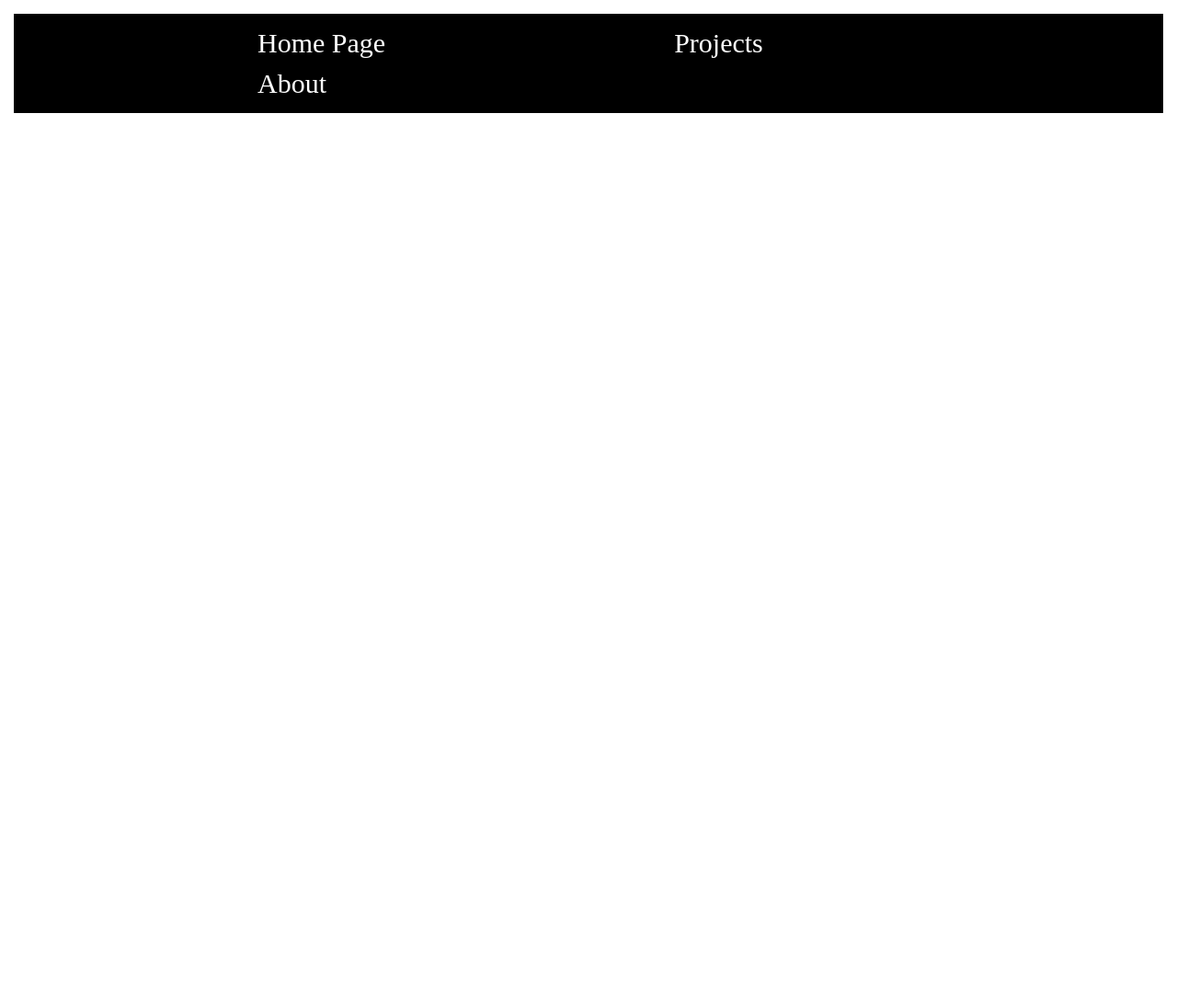
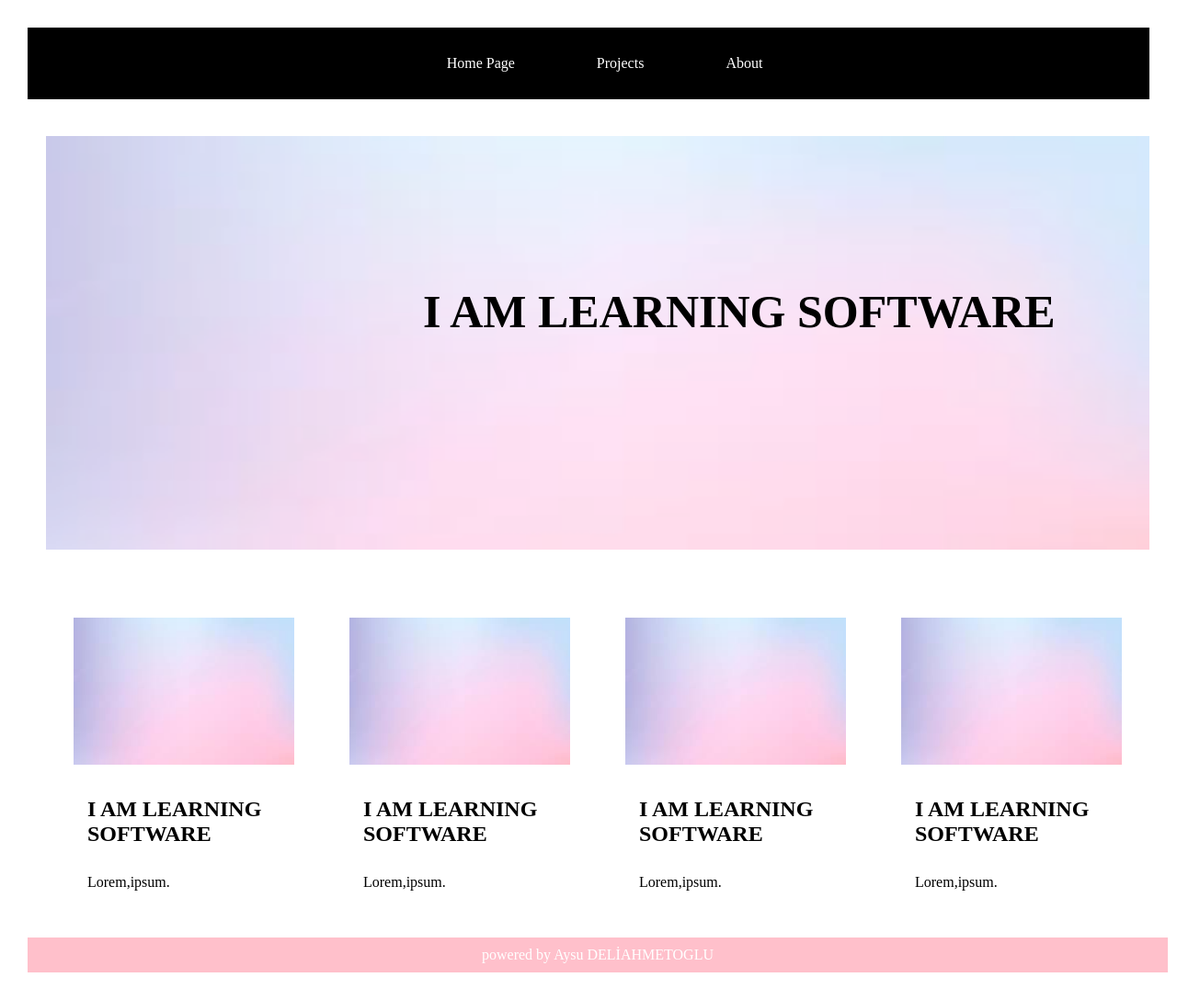
Before and after one commit to aysudeliahmetoglu/HTML-CSS, a plain HTML site: page index.html in a window 1280 px wide. Shown: the whole page at 92% size. Before the commit the page ends 800 px from the top, so only its background shows below. Drawn offline with Linux system fonts and the light colour scheme.

```diff
--- a/index.html
+++ b/index.html
@@ -4,7 +4,7 @@
     <meta charset="UTF-8">
     <meta http-equiv="X-UA-Compatible" content="IE=edge">
     <meta name="viewport" content="width=device-width, initial-scale=1.0">
-    <title>Başlık</title>
+    <title>WEB SITE WORK</title>
     <link rel="stylesheet" href="style.css">
 </head>
 <body>
@@ -19,6 +19,54 @@
             </ul>
         </nav>
     </header>
+    <main>
+        <section class="section-1">
+         <img src="images.jpg" alt="" class="background-img">
+         <h1>I AM LEARNING SOFTWARE</h1>
+
+        </section>
+        <section class="section-2">
+         <div class="card">
+
+           <img src="images.jpg" alt="" class="card-image">
+           <div class="card-body">
+            <h2 class="card-title">I AM LEARNING SOFTWARE</h2>
+            <p class="card-text">Lorem,ipsum.</p>
+           </div>
+
+         </div>
+         <div class="card">
+
+            <img src="images.jpg" alt="" class="card-image">
+            <div class="card-body">
+             <h2 class="card-title">I AM LEARNING SOFTWARE</h2>
+             <p class="card-text">Lorem,ipsum.</p>
+            </div>
+
+          </div>
+          <div class="card">
+
+            <img src="images.jpg" alt="" class="card-image">
+            <div class="card-body">
+             <h2 class="card-title">I AM LEARNING SOFTWARE</h2>
+             <p class="card-text">Lorem,ipsum.</p>
+            </div>
+
+          </div>
+          <div class="card">
+
+            <img src="images.jpg" alt="" class="card-image">
+            <div class="card-body">
+             <h2 class="card-title">I AM LEARNING SOFTWARE</h2>
+             <p class="card-text">Lorem,ipsum.</p>
+            </div>
+
+          </div>
+        </section>
+    </main>
+    <footer>
+        <a href="#">powered by Aysu DELİAHMETOGLU</a>
+    </footer>
 
 </body>
 </html>
--- a/style.css
+++ b/style.css
@@ -1,8 +1,7 @@
 * {
   margin: 0;
   padding: 0;
-  padding: 5px;
-
+  padding: 10px;
 
 }
 
@@ -13,13 +12,72 @@
 }
 nav ul li a {
   text-decoration: none;
-  margin-left: 200px;
+  margin-left: 35px;
   color:white;
-  padding:50px;
-  font-size: 30px;
+  padding:15px;
+  transition: color 1s,background-color 1s;
 
 }
 nav{
 background-color: black;
 
 }
+nav ul{
+  text-align: center;
+}
+nav ul li a:hover{
+  background-color: white;
+  color: black;
+
+}
+
+.background-img{
+  opacity: 0.7;
+  width: 100%;
+  height:450px;
+}
+h1{
+position: absolute;
+top:300px;
+left:450px;
+font-size: 50px;
+}
+.card{
+  margin: 20px;
+  width: 20%;
+  box-shadow: 0 4px 8 px 0 rgba(0,0,0,0.2);
+  border-radius: 5px;
+  float: left;
+  transition: box-shadow 0.2s;
+
+}
+.card:hover{
+  box-shadow: 0 7px 15px 0 rgb(0,0,0,0.2);
+}
+.card-body{
+  padding: 11px 15px;
+
+}
+.card-title{
+  margin-bottom: 10px;
+
+}
+.card-image{
+  width: 100%;
+  max-height: 200px;
+  border-radius: 5px;
+
+}
+.card-image:hover{
+  opacity: 0.8;
+
+}
+footer a {
+  text-decoration: none;
+  background-color:pink ;
+  color:white;
+  width: 100%;
+  display: inline-block;
+  text-align: center;
+
+}
```
Also changed, not shown: images.jpg (added).
